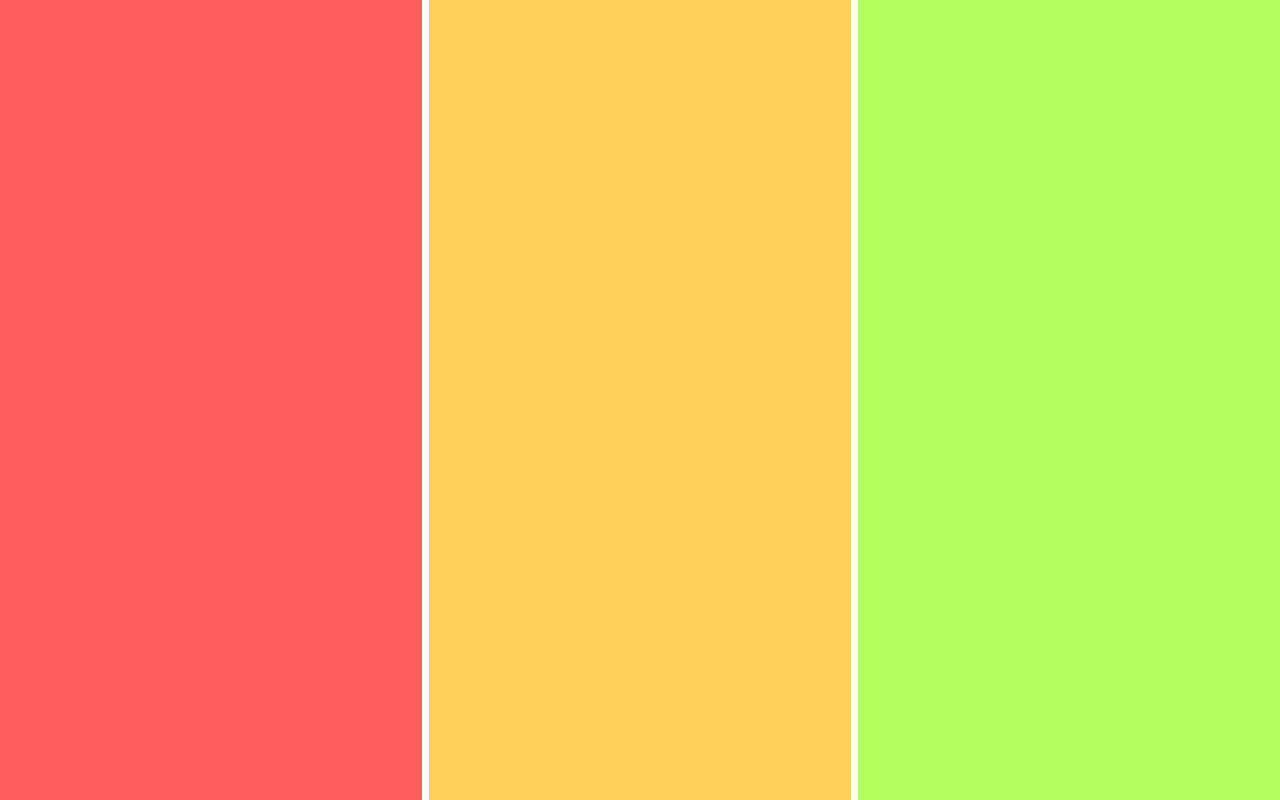
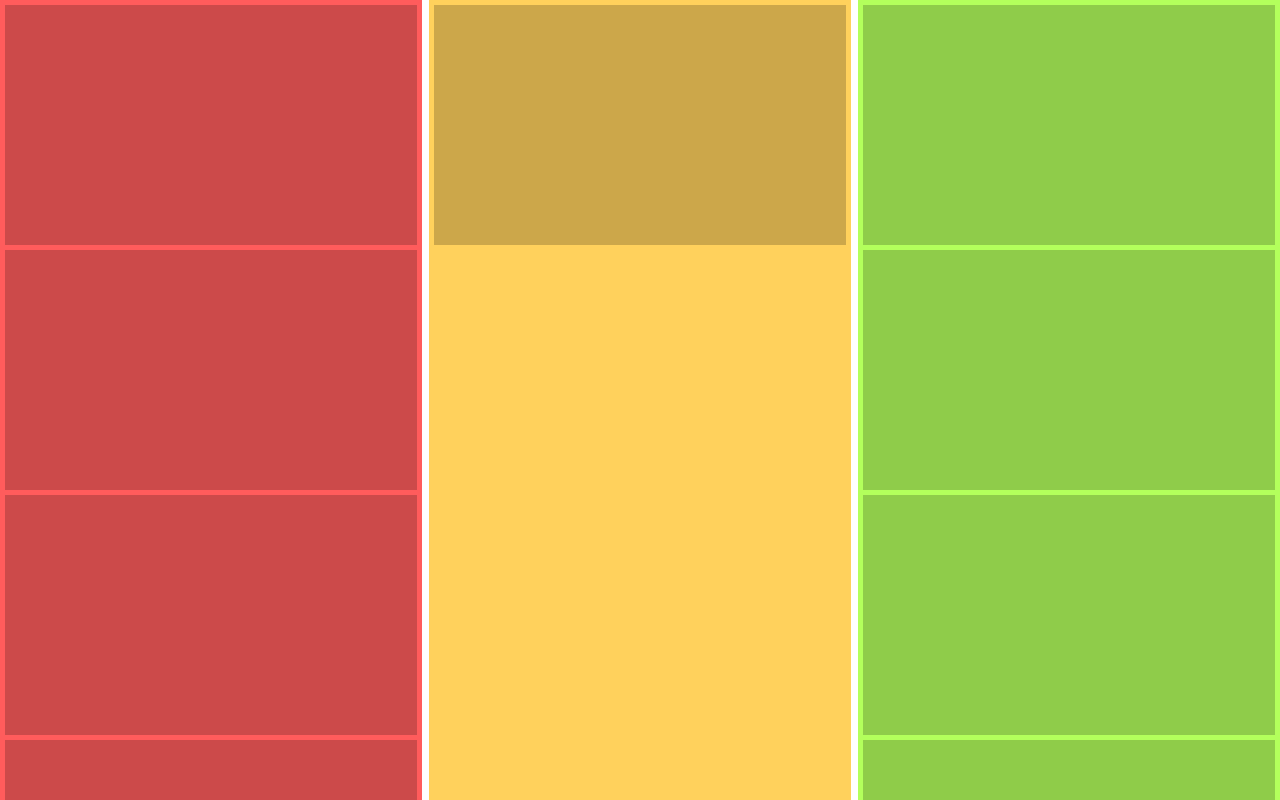
Before and after one commit to gruwelijk/gruwelijk.github.io, a plain HTML site: page index.html in a window 1280 px wide. Drawn offline with Linux system fonts and the light colour scheme.

Commit message:
kleurtjes

```diff
--- a/index.html
+++ b/index.html
@@ -6,9 +6,24 @@
   </head>
 
   <body>
-    <div class= "left"></div>
-    <div class= "center"></div>
-    <div class= "right"></div>
+
+    <div class="left">
+      <div class="image"></div>
+      <div class="image"></div>
+      <div class="image"></div>
+      <div class="image"></div>
+    </div>
+
+    <div class="center">
+      <div class="image"></div>
+    </div>
+
+    <div class="right">
+      <div class="image"></div>
+      <div class="image"></div>
+      <div class="image"></div>
+      <div class="image"></div>
+    </div>
 
 
   </body>
--- a/style.css
+++ b/style.css
@@ -1,24 +1,30 @@
  body {
    margin: 0;
-   background-color: white;
  }
- .left {
+.left {
    width: 33%;
    height: 100%;
    position: fixed;
    background-color: #ff5c5c;
  }
- .center {
+.center {
    width: 33%;
    height: 100%;
    position: fixed;
    background-color: #ffd15c;
    left: 33.5%;
  }
- .right {
+.right {
     width: 33%;
     height: 100%;
     position: fixed;
     background-color: #b3ff5c;
     right: 0%;
   }
+.image {
+  background-color: black;
+  opacity: 0.2;
+  height: 30%;
+  width: auto;
+  margin: 5px;
+}
```
